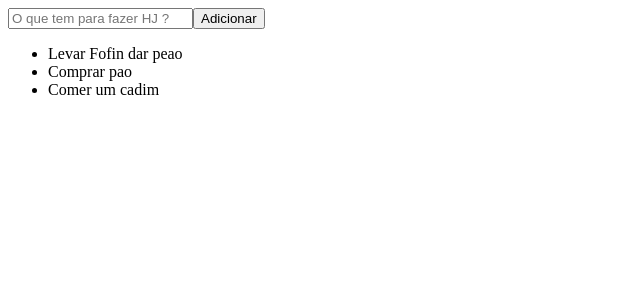
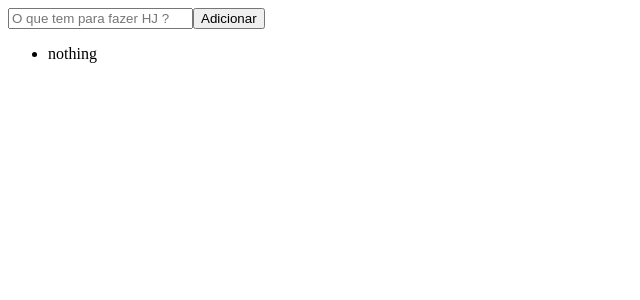
Before and after one commit to GuilhermeFPereira/listaDeTarefas, a React (Vite) app: page / in a window 1280 px wide. Shown: the top 300 px of the page, without its empty margins (0-640 px from the left). Built offline with nearby package versions, Linux system fonts and the light colour scheme.

Commit message:
useState class

```diff
--- a/package.json
+++ b/package.json
@@ -11,7 +11,8 @@
   },
   "dependencies": {
     "react": "^18.2.0",
-    "react-dom": "^18.2.0"
+    "react-dom": "^18.2.0",
+    "uuid": "^9.0.0"
   },
   "devDependencies": {
     "@types/react": "^18.0.37",
--- a/src/App.jsx
+++ b/src/App.jsx
@@ -1,14 +1,20 @@
+
+import React, { useState } from 'react'
+import { v4 as uuid } from 'uuid' // ele eh uma funcao, soh de chamar ele, ja cria um Id aleatorio
 
 function App() {
  // Código JavaScript
- const list = [
-  {id : 4455, task: "Levar Fofin dar peao"},
-  {id : 78975, task: "Comprar pao"},
-  {id : 6994, task: "Comer um cadim"}
-]
+  // quando altera um valor na list, ele nao altera na tela --> eh necessario usar o useState()
+  // list => valor da lista // setList -> ele vai alterar o valor da list // useState(0) -> posicao inicial, apartir daqui que comeca a contar
+  // toda vez que eu quero alterar o list , PRECISO utilizar o setList
+  const [list, setList] = useState([{ id: uuid() , task: 'nothing'}])
 
  function inputChange(event){ // o event
   console.log(event.target.value)
+
+  setList([{id : uuid(), task: event.target.value}])
+
+  console.log(list)
  }
 
  function clickButton(){
```
Also changed, not shown: 1 other file (tests, documents, lock files or other folders).
